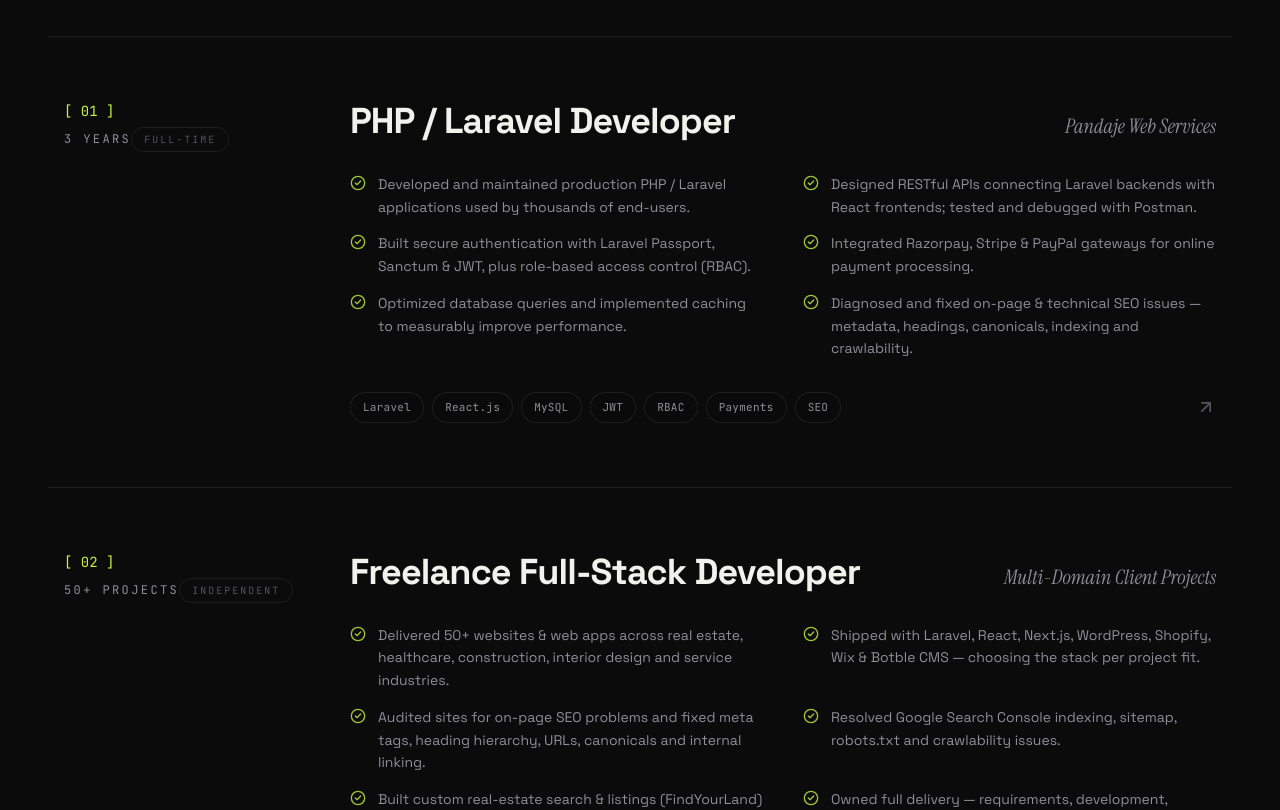
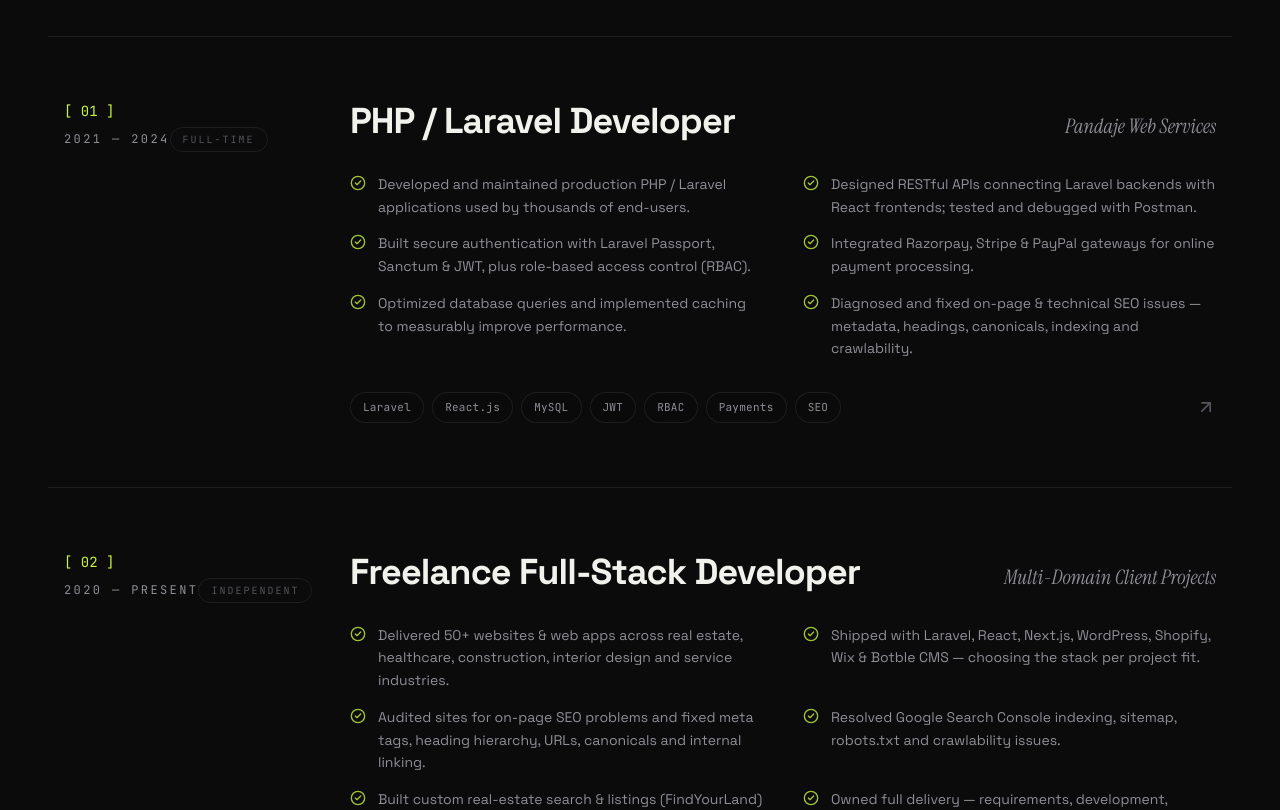
Before and after one commit to Manoj-Kumar1996/manoj-profile, a React (Vite) app: page / in a window 1280 px wide. Shown: the part 3960-4770 px from the top of the page. Built offline with nearby package versions, Linux system fonts and the light colour scheme; a web font is replaced by a local one.

Commit message:
serach console

```diff
--- a/src/components/Experience.tsx
+++ b/src/components/Experience.tsx
@@ -22,10 +22,16 @@ export default function Experience() {
               itemScope
               itemType="https://schema.org/JobPosting"
             >
+              <meta itemProp="title" content={job.role} />
+              <meta itemProp="employmentType" content={job.type} />
+              <meta itemProp="jobLocation" content={job.location} />
+              <meta itemProp="validThrough" content={job.endDate || new Date().toISOString().split('T')[0]} />
+              <meta itemProp="baseSalary" content="" />
+
               {/* left meta */}
               <div className="lg:col-span-3 lg:pl-4">
                 <div className="font-mono text-sm text-lime">[ {job.index} ]</div>
-                <time itemProp="datePosted" className="mt-3 font-mono text-xs uppercase tracking-[0.2em] text-mute" dateTime={job.period}>{job.period}</time>
+                <time itemProp="datePosted" className="mt-3 font-mono text-xs uppercase tracking-[0.2em] text-mute" dateTime={job.startDate}>{job.period}</time>
                 <div className="mt-1.5 inline-block rounded-full border border-line px-3 py-1 font-mono text-[10px] uppercase tracking-[0.2em] text-dim">
                   {job.type}
                 </div>
--- a/src/components/SectionHeading.tsx
+++ b/src/components/SectionHeading.tsx
@@ -5,9 +5,10 @@ type Props = {
   eyebrow: string;
   title: string;
   accent?: string;
+  id?: string;
 };
 
-export default function SectionHeading({ index, eyebrow, title, accent }: Props) {
+export default function SectionHeading({ index, eyebrow, title, accent, id }: Props) {
   return (
     <div>
       <Reveal>
@@ -18,7 +19,7 @@ export default function SectionHeading({ index, eyebrow, title, accent }: Props)
         </div>
       </Reveal>
       <Reveal delay={0.08}>
-        <h2 className="mt-6 text-[clamp(2.4rem,6vw,5rem)] font-bold uppercase leading-[0.95] tracking-tight text-cream">
+        <h2 id={id} className="mt-6 text-[clamp(2.4rem,6vw,5rem)] font-bold uppercase leading-[0.95] tracking-tight text-cream">
           {title}{" "}
           {accent && (
             <span className="font-serif font-normal normal-case italic tracking-normal text-lime">
--- a/src/data.ts
+++ b/src/data.ts
@@ -107,6 +107,9 @@ export type Experience = {
   type: string;
   points: string[];
   tags: string[];
+  location: string;
+  startDate: string;
+  endDate?: string;
 };
 
 export const experience: Experience[] = [
@@ -114,8 +117,11 @@ export const experience: Experience[] = [
     index: "01",
     role: "PHP / Laravel Developer",
     company: "Pandaje Web Services",
-    period: "3 Years",
+    period: "2021 — 2024",
     type: "Full-time",
+    location: "India (Remote)",
+    startDate: "2021-01-01",
+    endDate: "2024-12-31",
     points: [
       "Developed and maintained production PHP / Laravel applications used by thousands of end-users.",
       "Designed RESTful APIs connecting Laravel backends with React frontends; tested and debugged with Postman.",
@@ -130,8 +136,10 @@ export const experience: Experience[] = [
     index: "02",
     role: "Freelance Full-Stack Developer",
     company: "Multi-Domain Client Projects",
-    period: "50+ Projects",
+    period: "2020 — Present",
     type: "Independent",
+    location: "India (Remote)",
+    startDate: "2020-01-01",
     points: [
       "Delivered 50+ websites & web apps across real estate, healthcare, construction, interior design and service industries.",
       "Shipped with Laravel, React, Next.js, WordPress, Shopify, Wix & Botble CMS — choosing the stack per project fit.",
@@ -146,8 +154,11 @@ export const experience: Experience[] = [
     index: "03",
     role: "Website Developer",
     company: "Dream Reflection Media Pvt. Ltd.",
-    period: "1 Year",
+    period: "2019 — 2020",
     type: "Full-time",
+    location: "India",
+    startDate: "2019-01-01",
+    endDate: "2020-12-31",
     points: [
       "Built responsive, cross-browser compatible websites with HTML, CSS, JavaScript and PHP.",
       "Converted UI/UX designs and mockups into pixel-accurate web pages.",
```
Also changed, not shown: 1 other file (tests, documents, lock files or other folders).
